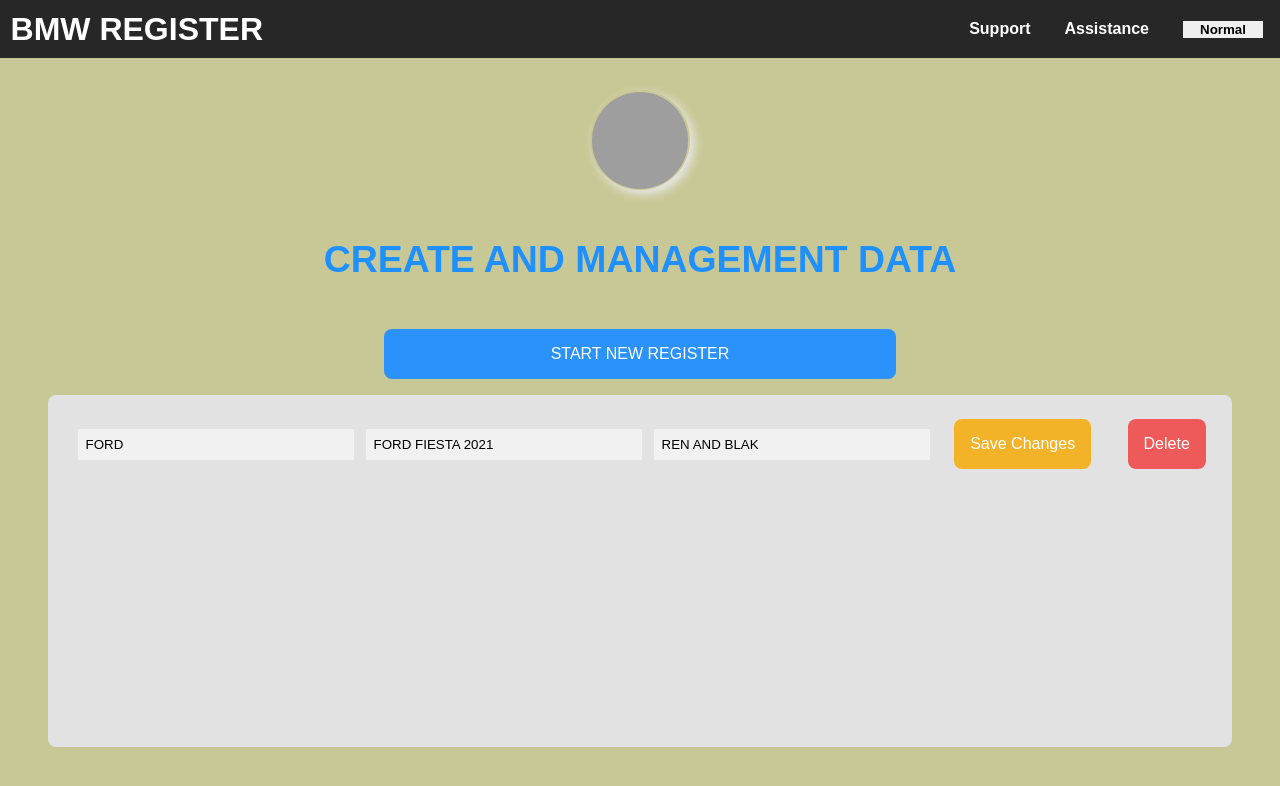
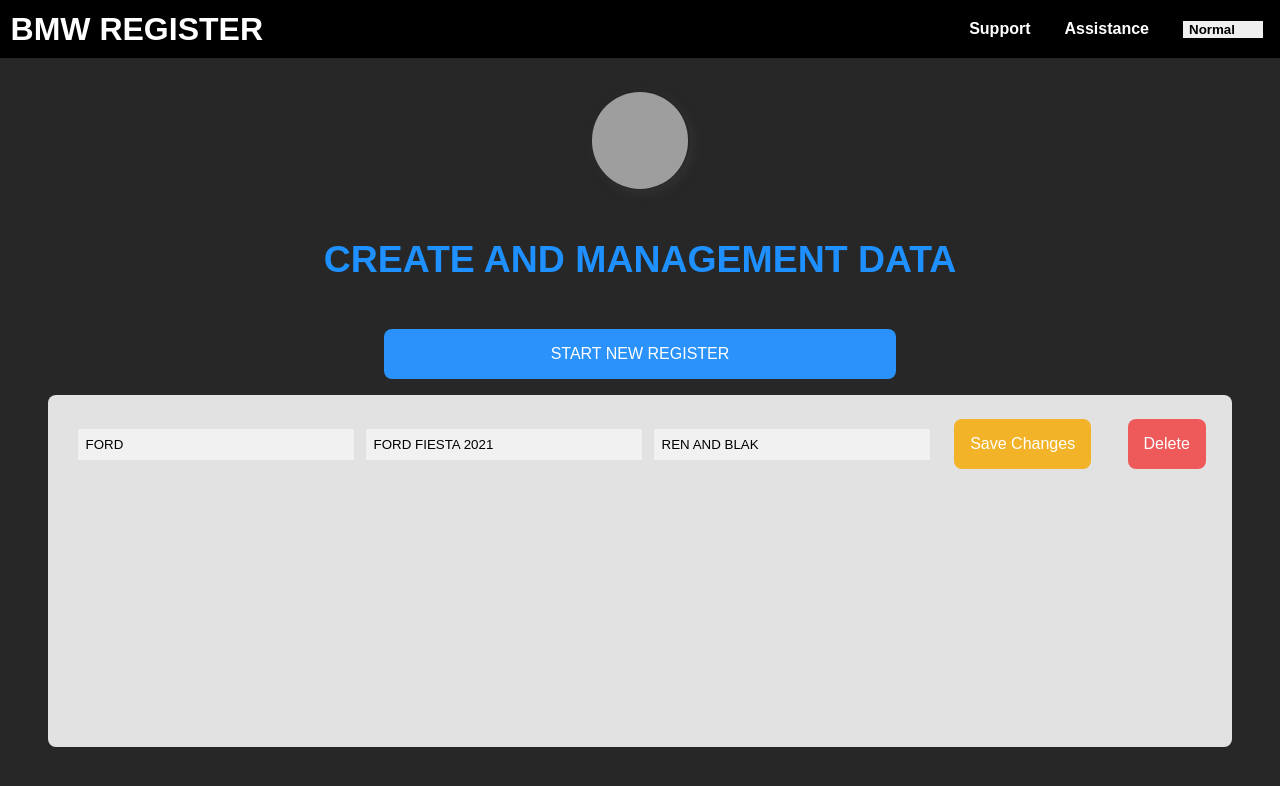
Before and after one commit to roomdan/cars-templete, a plain HTML site: page index.html in a window 1280 px wide. Both pictures are taken after a click on the button "Light". Drawn offline with Linux system fonts and the light colour scheme; grey boxes are pictures that could not be loaded.

Commit message:
change dark and ligth style button

```diff
--- a/darkButton.js
+++ b/darkButton.js
@@ -1,14 +1,31 @@
 let darkbtn = document.getElementById("dark-mode");
+let ligthBtn = document.getElementById('ligth-mode');
 let bodyCualities = document.getElementById("cualities");
 let buttonsColor = document.getElementById("buttons-bg");
+let buttonGeneralSubmit = document.getElementById('save-user-button');
+const header = document.getElementById('header-bg-frnt-style');
+
 
 
 let DarkMode = () => {
-
-bodyCualities.style.backgroundColor = "rgb(200, 200, 150)";
-darkbtn.innerHTML = "";
-darkbtn.innerText = "Normal"
-
+        bodyCualities.style.backgroundColor = "rgb(39 39 39)";
+        darkbtn.style.display = 'none';
+        ligthBtn.style.display = 'flex';
+        bodyCualities.style.color = 'white';
+        buttonGeneralSubmit.style.backgroundColor = 'black';
+        header.style.backgroundColor= 'black';
 }
 
 darkbtn.addEventListener("click", DarkMode);
+
+
+let LigthMode = () => {
+    bodyCualities.style.backgroundColor = "White";
+    darkbtn.style.display = 'flex';
+    ligthBtn.style.display = 'none';
+    header.style.backgroundColor= 'rgb(39 39 39)';
+    buttonGeneralSubmit.style.backgroundColor = 'rgb(39 39 39)';
+}
+
+
+ligthBtn.addEventListener("click", LigthMode);
--- a/index.html
+++ b/index.html
@@ -14,7 +14,7 @@
 <script src="./interface.js" defer></script>
 <script src="./darkButton.js" defer></script>
 <script src="./form-init.js" defer></script>
-    <header class="header-bg-frnt-style">
+    <header id="header-bg-frnt-style" class="header-bg-frnt-style">
         <div class="info-left-page">
             <div class="logo">
                 <a href="#">
@@ -32,6 +32,7 @@
                 </li>
                 <li id="buttons-bg">
                     <button id="dark-mode" class="dark-button">Light</button>
+                    <button id="ligth-mode" class="ligth-button">Normal</button>
                 </li>
             </ul>
         </div>
--- a/interface.js
+++ b/interface.js
@@ -8,7 +8,6 @@ let datausers = [
     Color:"REN AND BLAK",
     },
 ]
-
 
 let createbrand;
 let createmodel;
--- a/main.css
+++ b/main.css
@@ -90,6 +90,12 @@
 
 }
 
+.ligth-button {
+    width: 5rem;
+    font-weight: 600;
+    display: none;
+}
+
 
 #clas-menu-add li a:hover {
 
@@ -125,7 +131,7 @@
     width: 100px;
     height: 100px;
     box-sizing: border-box;
-    box-shadow: 4px 4px 10px 0.5px rgb(231, 231, 231);
+    box-shadow: 4px 4px 10px 0.5px rgb(48, 48, 48);
     border-radius: 4rem;
     padding: 0.1rem;
 
```
